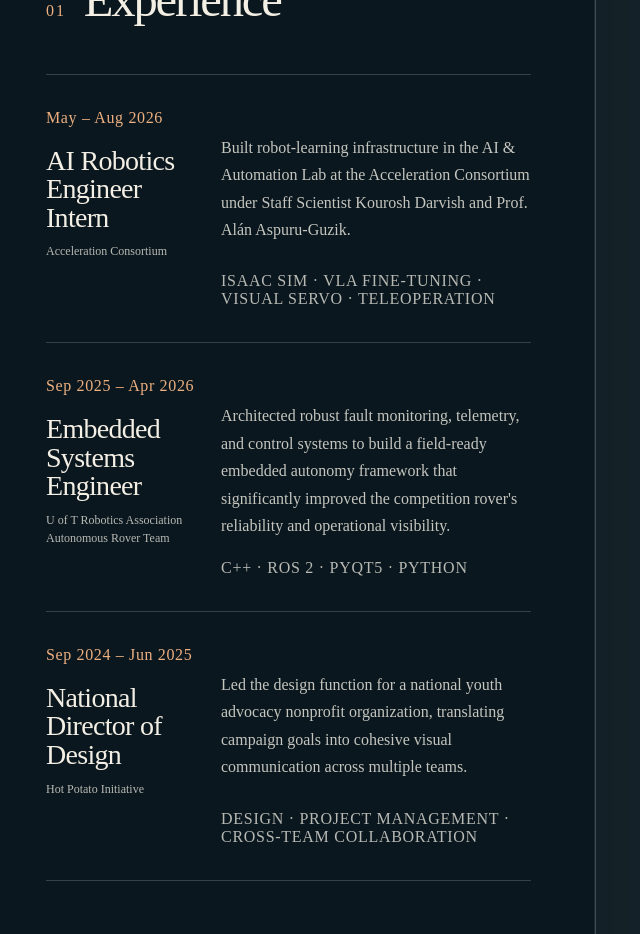
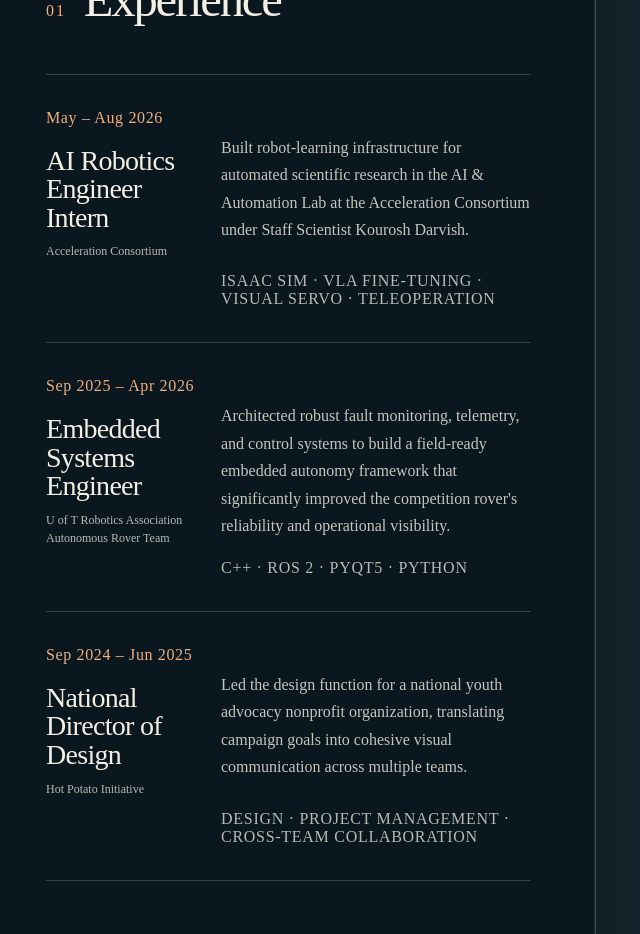
Before and after one commit to Y3EGAN/ReaganPortfolio, a Next.js app: page / in a window 1280 px wide. Shown: the part 940-1874 px from the top of the page, without its empty margins (18-658 px from the left). Built offline with nearby package versions, Linux system fonts and the light colour scheme.

Commit message:
Update Acceleration Consortium experience description

```diff
--- a/content/site.ts
+++ b/content/site.ts
@@ -3,7 +3,7 @@ export const experience = [
     date: "May – Aug 2026",
     role: "AI Robotics Engineer Intern",
     place: "Acceleration Consortium",
-    description: "Built robot-learning infrastructure in the AI & Automation Lab at the Acceleration Consortium under Staff Scientist Kourosh Darvish and Prof. Alán Aspuru-Guzik. ",
+    description: "Built robot-learning infrastructure for automated scientific research in the AI & Automation Lab at the Acceleration Consortium under Staff Scientist Kourosh Darvish.",
     tools: ["Isaac Sim", "VLA Fine-Tuning", "Visual Servo", "Teleoperation"],
   },
   {
```
